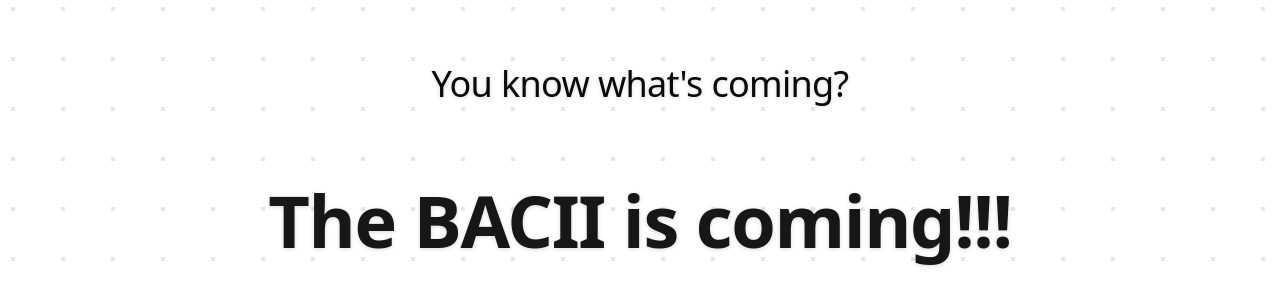
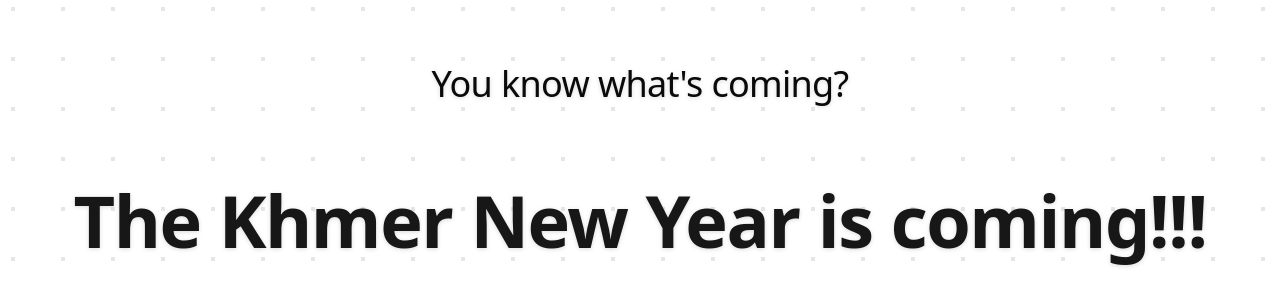
Before and after one commit to Chinteyley/bacii_countdown, a Next.js app: page / in a window 1280 px wide. Shown: the top 305 px of the page. Built offline with nearby package versions, Linux system fonts and the light colour scheme.

Commit message:
update target date and change announcement text in LogoCarouselBasic component

```diff
--- a/src/app/page.tsx
+++ b/src/app/page.tsx
@@ -5,7 +5,8 @@ import NumberFlow from "@/components/prismui/number-flow";
 import { useState, useEffect } from "react";
 
 export default function LogoCarouselBasic() {
-    const targetDate = new Date("2025-08-18T00:00:00");
+    // const targetDate = new Date("2025-08-18T00:00:00");
+    const targetDate = new Date("2025-04-14T00:00:00");
     const [timeLeft, setTimeLeft] = useState({
         days: 0,
         hours: 0,
@@ -48,7 +49,7 @@ export default function LogoCarouselBasic() {
                 </div>
                 <div className="p-8 rounded-lg ">
                     <WordReveal
-                        text="The BACII is coming!!!"
+                        text="The Khmer New Year is coming!!!"
                         delay={0.75}
                         className="text-3xl md:text-7xl text-primary"
                     />
```
